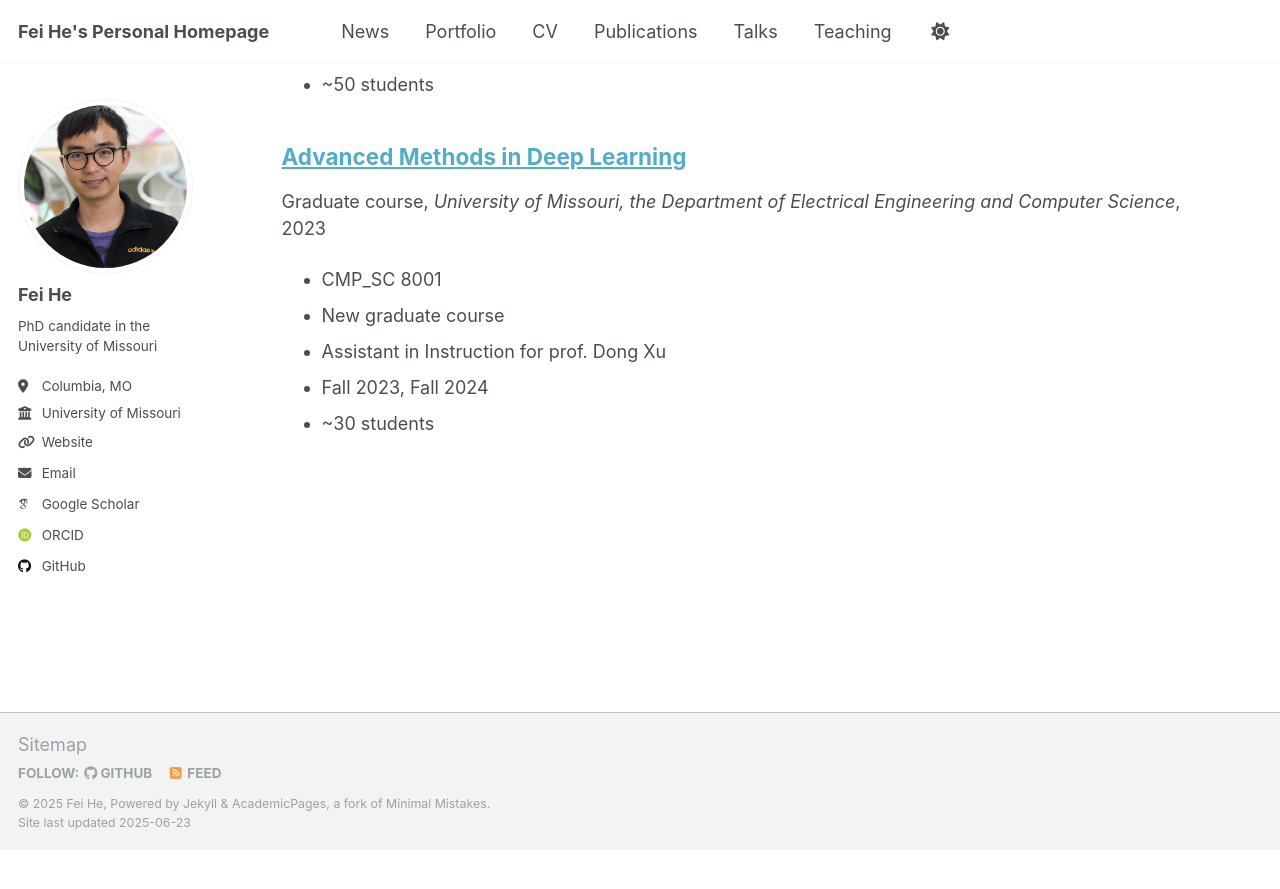
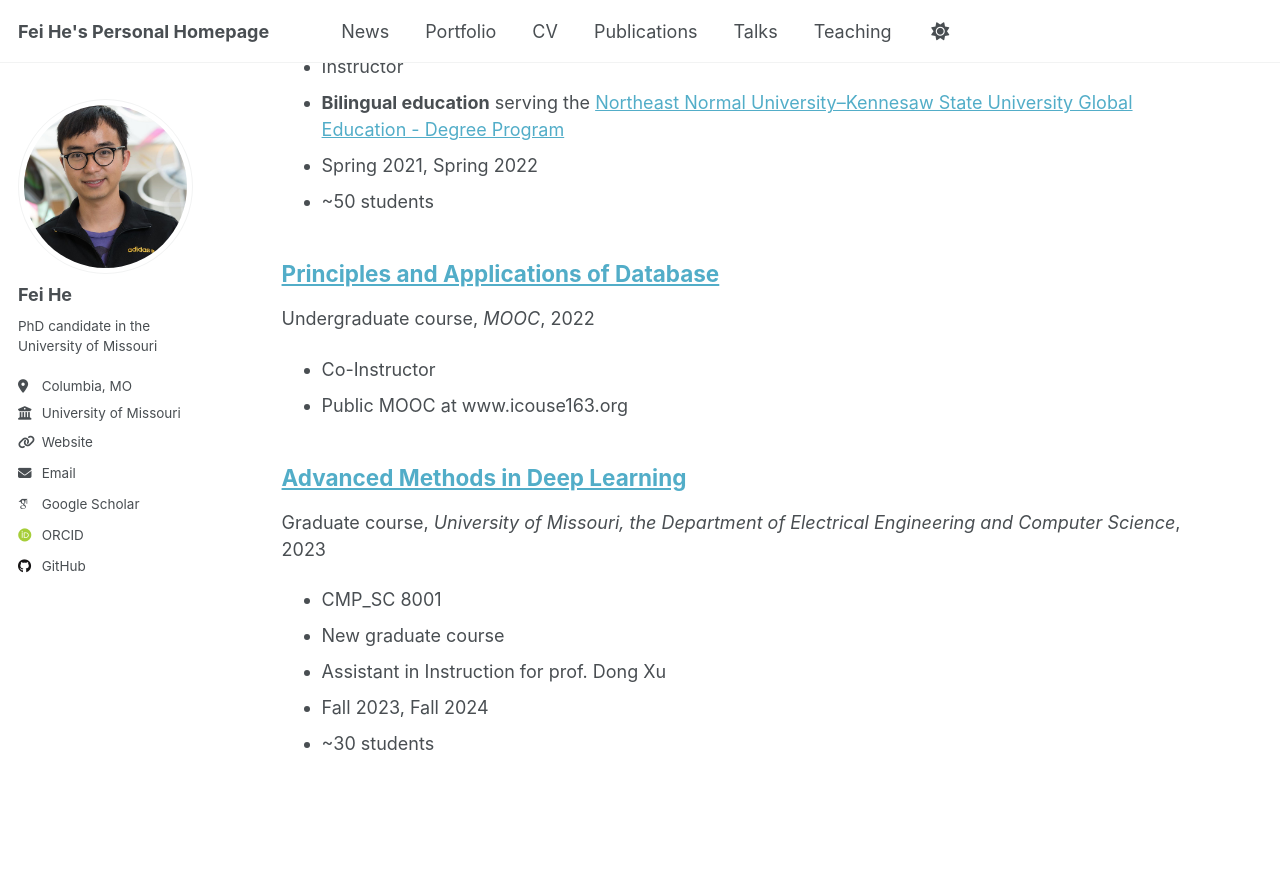
Before and after one commit to coffee19850519/coffee19850519.github.io, a Jekyll site: the page built from _pages/collection-archive.html, in a window 1280 px wide and 900 px high, scrolled down 7185 px. Shown: the top 889 px of the window. Built offline with Jekyll 4.4.1, drawn with Linux system fonts in a browser that asks for light colours; some web fonts are replaced; before the commit the page ends 8035 px from its top, so only the background shows below that; some of the changed text lies outside the part shown.

Commit message:
update teaching, talks and CV

```diff
--- /dev/null
+++ b/_teaching/Principles and Applications of Database.md
@@ -0,0 +1,11 @@
+---
+title: "Principles and Applications of Database"
+collection: teaching
+type: "Undergraduate course"
+permalink: /teaching/Principles and Applications of Database.md
+venue: "MOOC"
+date: 2022-01-01
+location: "www.icouse163.org"
+---
+* Co-Instructor
+* Public MOOC at www.icouse163.org
```
Also changed, not shown: _posts/2025-06-10-invited talk to SIMIS.md (+1 -1 lines), _talks/2025-06-10.md (added, +9 -0 lines), 1 other file.
